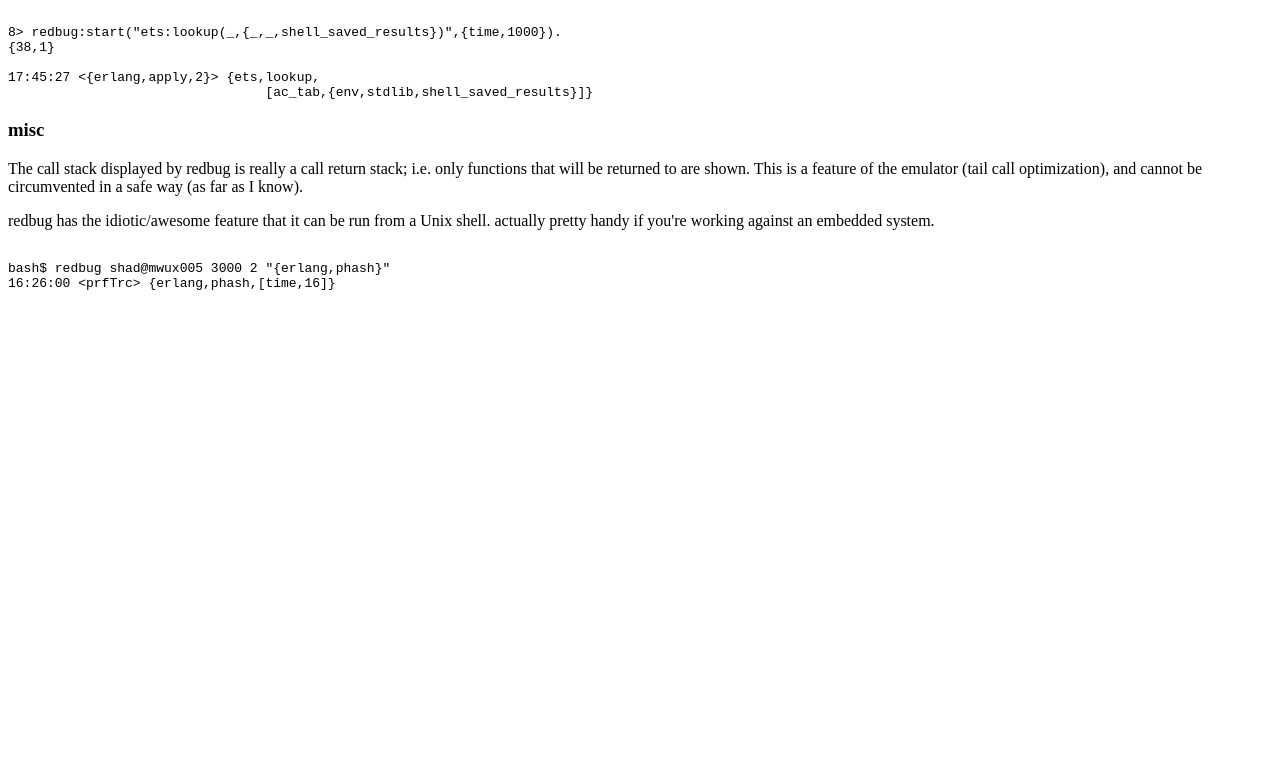
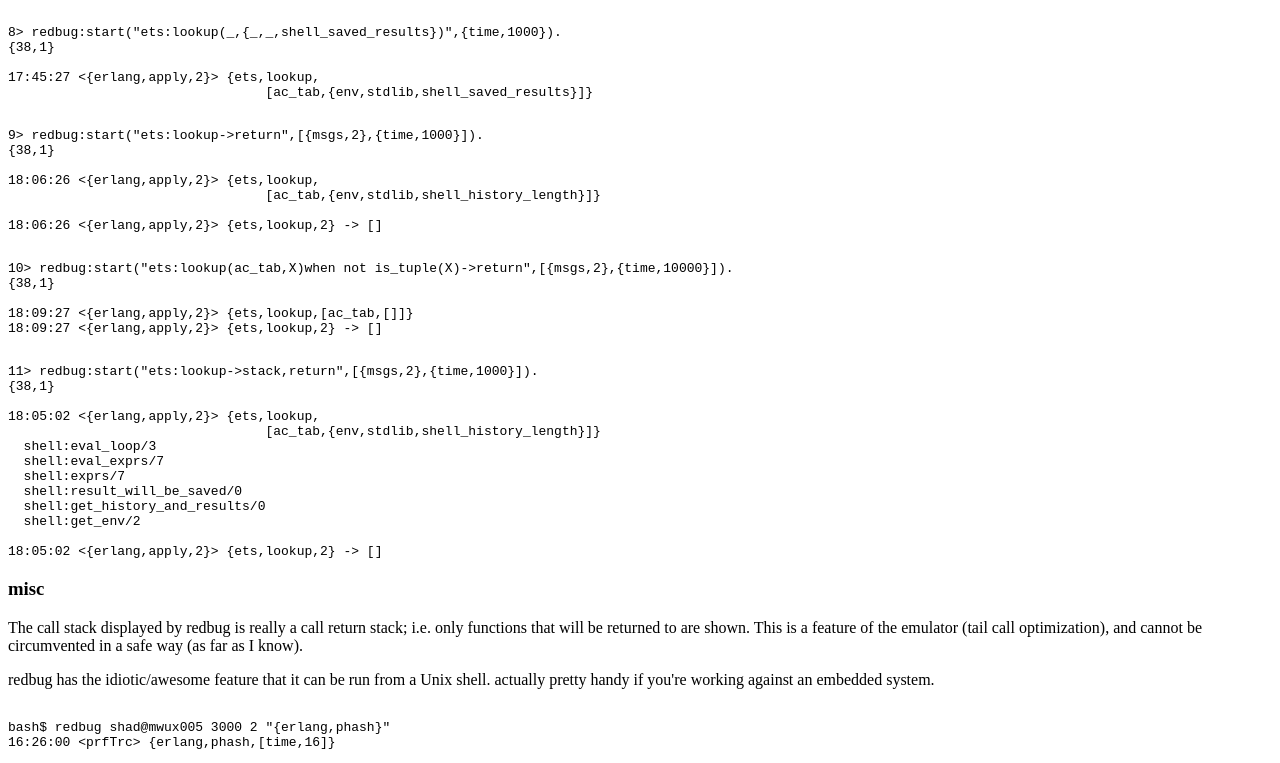
Before and after one commit to massemanet/eper, a plain HTML site: page redbug.html in a window 1280 px wide. Shown: the part 2492-3255 px from the top of the page. Before the commit the page ends 2796 px from the top, so only its background shows below. Drawn offline with Linux system fonts and the light colour scheme.

Commit message:
more of less cleaned up

```diff
--- a/redbug.html
+++ b/redbug.html
@@ -172,6 +172,41 @@ file_count   (8)           number of trc files
 17:45:27 <{erlang,apply,2}> {ets,lookup,
                                  [ac_tab,{env,stdlib,shell_saved_results}]}
 </tt></pre>
+
+<pre><tt>
+9&gt; redbug:start("ets:lookup->return",[{msgs,2},{time,1000}]).
+{38,1}
+
+18:06:26 <{erlang,apply,2}> {ets,lookup,
+                                 [ac_tab,{env,stdlib,shell_history_length}]}
+
+18:06:26 <{erlang,apply,2}> {ets,lookup,2} -> []
+</tt></pre>
+
+<pre><tt>
+10&gt; redbug:start("ets:lookup(ac_tab,X)when not is_tuple(X)->return",[{msgs,2},{time,10000}]).
+{38,1}
+
+18:09:27 <{erlang,apply,2}> {ets,lookup,[ac_tab,[]]}
+18:09:27 <{erlang,apply,2}> {ets,lookup,2} -> []
+</tt></pre>
+
+<pre><tt>
+11&gt; redbug:start("ets:lookup->stack,return",[{msgs,2},{time,1000}]).
+{38,1}
+
+18:05:02 <{erlang,apply,2}> {ets,lookup,
+                                 [ac_tab,{env,stdlib,shell_history_length}]}
+  shell:eval_loop/3
+  shell:eval_exprs/7
+  shell:exprs/7
+  shell:result_will_be_saved/0
+  shell:get_history_and_results/0
+  shell:get_env/2
+
+18:05:02 <{erlang,apply,2}> {ets,lookup,2} -> []
+</tt></pre>
+
 <h3>misc</h3>
 
 The call stack displayed by redbug is really a call return stack; i.e. only functions that will be returned to are shown. This is a feature of the emulator (tail call optimization), and cannot be circumvented in a safe way (as far as I know).<p>
```
